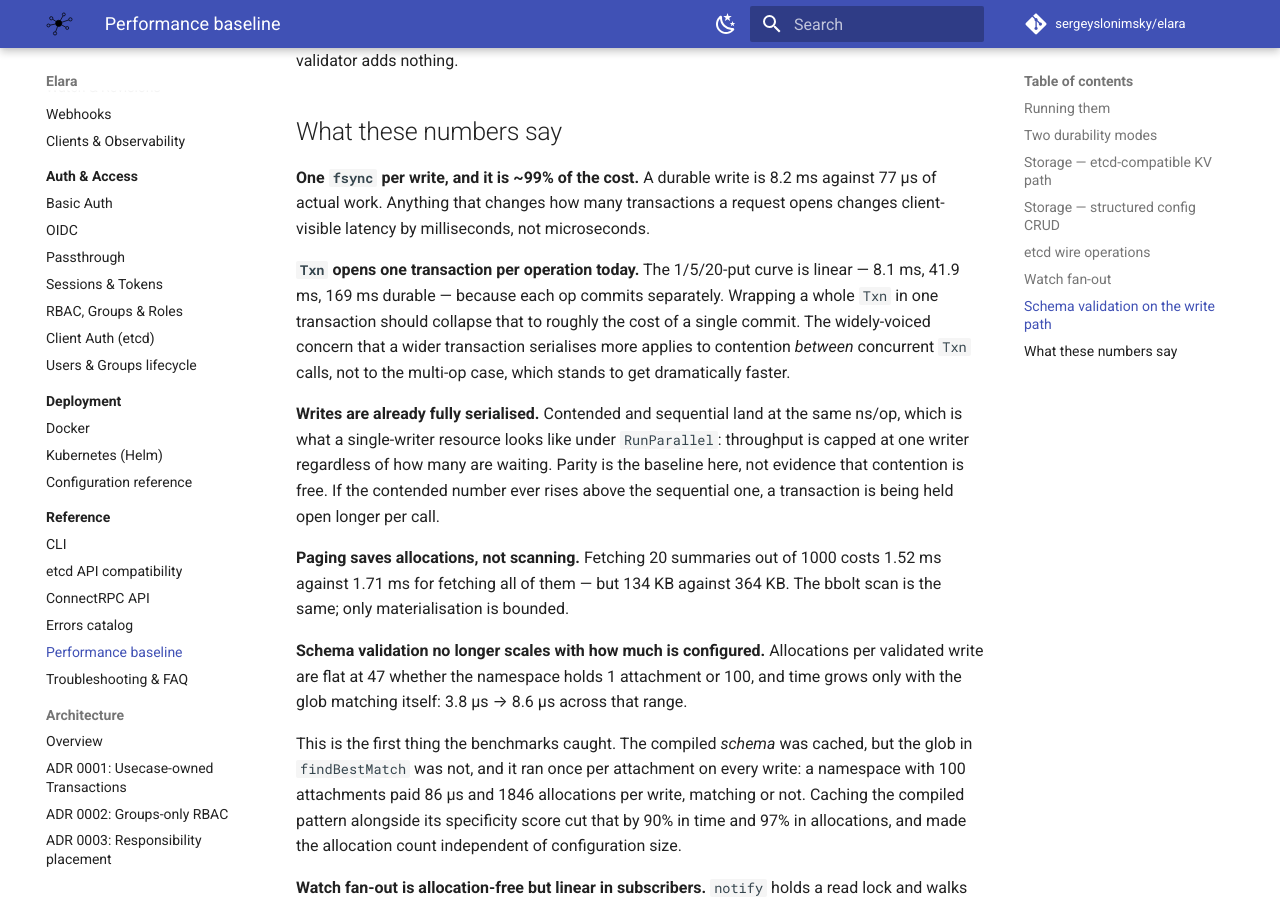
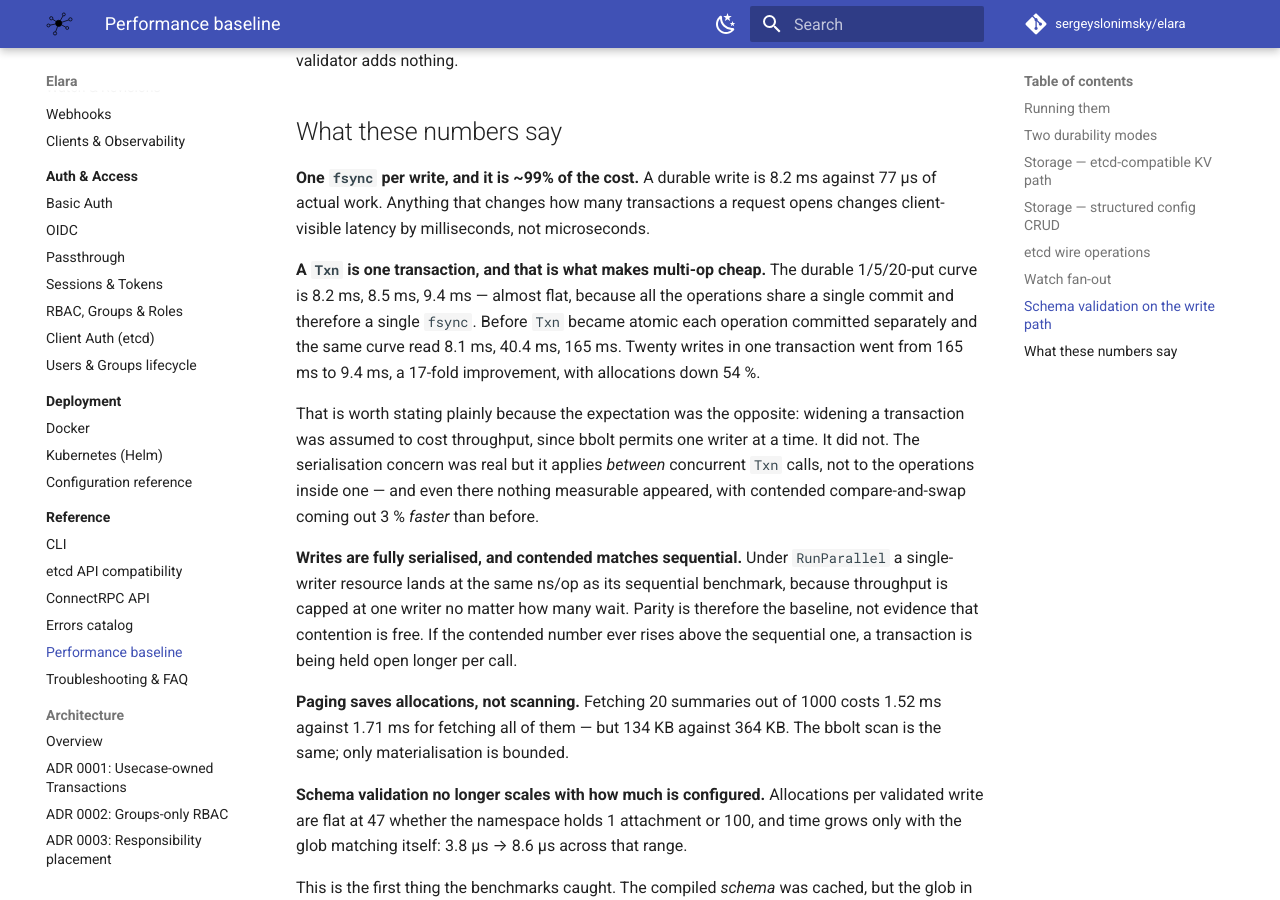
Before and after one commit to sergeyslonimsky/elara, an MkDocs documentation site: the page built from docs/reference/performance.md, in a window 1280 px wide and 900 px high, scrolled down 4185 px. Built offline with MkDocs 1.6.1 and Material for MkDocs 9.7.7, drawn with Linux system fonts in a browser that asks for light colours; comment, search, counter and statistics services are not loaded; some of the changed text lies outside the part shown.

Commit message:
docs(reference): record the atomic-Txn numbers and close the deviation
The etcd wire table is re-measured. The durable multi-op curve is now
almost flat — 8.2 / 8.5 / 9.4 ms for 1 / 5 / 20 puts, against
8.1 / 40.4 / 165 ms before — because the operations share one commit.

The finding is rewritten from a prediction into a result, including the
part that was counter-intuitive: widening the transaction was expected to
cost throughput and did not. Contended compare-and-swap came out 3 %
faster, and the read-only path 10 % faster, the latter because a range
that has already observed the revision no longer makes a second read to
fetch it for the header.

Three documents claimed a layering deviation in internal/handler/etcdv3
that no longer exists, all of them written hours earlier and dated for
exactly this reason. architecture.md and the agent doc now state that both
handler packages follow the rule. ADR 0003 keeps the history, because that
is what an ADR is for, and records the outcome: paying down the violation
was not a tax on the feature, it was the feature.

Co-Authored-By: Claude Opus 5 (1M context) <noreply@anthropic.com>
Claude-Session: https://claude.ai/code/session_01LbK8XftvxMc36j9Nmxkxe3

```diff
--- a/docs/reference/performance.md
+++ b/docs/reference/performance.md
@@ -83,18 +83,18 @@ rest are the cost of the code, which is the part a change can actually move.
 
 | Operation | Time | Allocations |
 |---|---|---|
-| `Put` | 77 µs | 180 |
-| `Put`, **durable** | 8.3 ms | 167 |
-| `Txn` compare-and-swap | 84 µs | 213 |
-| `Txn` compare-and-swap, contended | 83 µs | 214 |
-| `Txn` compare fails (no write) | 3.7 µs | 41 |
-| `Txn` read-only range | 5.3 µs | 60 |
-| `Txn` 1 put | 78 µs | 185 |
-| `Txn` 5 puts | 394 µs | 914 |
-| `Txn` 20 puts | 2.13 ms | 3688 |
-| `Txn` 1 put, **durable** | 8.1 ms | 172 |
-| `Txn` 5 puts, **durable** | 41.9 ms | 859 |
-| `Txn` 20 puts, **durable** | 169 ms | 3459 |
+| `Put` | 74 µs | 183 |
+| `Put`, **durable** | 8.1 ms | 161 |
+| `Txn` compare-and-swap | 77 µs | 210 |
+| `Txn` compare-and-swap, contended | 81 µs | 215 |
+| `Txn` compare fails (no write) | 3.9 µs | 42 |
+| `Txn` read-only range | 4.2 µs | 53 |
+| `Txn` 1 put | 76 µs | 194 |
+| `Txn` 5 puts | 202 µs | 460 |
+| `Txn` 20 puts | 570 µs | 1412 |
+| `Txn` 1 put, **durable** | 8.2 ms | 177 |
+| `Txn` 5 puts, **durable** | 8.5 ms | 422 |
+| `Txn` 20 puts, **durable** | 9.4 ms | 1339 |
 
 ## Watch fan-out
 
@@ -136,19 +136,26 @@ lookup comes back empty, the validator adds nothing.
 transactions a request opens changes client-visible latency by milliseconds,
 not microseconds.
 
-**`Txn` opens one transaction per operation today.** The 1/5/20-put curve is
-linear — 8.1 ms, 41.9 ms, 169 ms durable — because each op commits separately.
-Wrapping a whole `Txn` in one transaction should collapse that to roughly the
-cost of a single commit. The widely-voiced concern that a wider transaction
-serialises more applies to contention *between* concurrent `Txn` calls, not to
-the multi-op case, which stands to get dramatically faster.
+**A `Txn` is one transaction, and that is what makes multi-op cheap.** The
+durable 1/5/20-put curve is 8.2 ms, 8.5 ms, 9.4 ms — almost flat, because all
+the operations share a single commit and therefore a single `fsync`. Before
+`Txn` became atomic each operation committed separately and the same curve read
+8.1 ms, 40.4 ms, 165 ms. Twenty writes in one transaction went from 165 ms to
+9.4 ms, a 17-fold improvement, with allocations down 54 %.
 
-**Writes are already fully serialised.** Contended and sequential land at the
-same ns/op, which is what a single-writer resource looks like under
-`RunParallel`: throughput is capped at one writer regardless of how many are
-waiting. Parity is the baseline here, not evidence that contention is free. If
-the contended number ever rises above the sequential one, a transaction is
-being held open longer per call.
+That is worth stating plainly because the expectation was the opposite: widening
+a transaction was assumed to cost throughput, since bbolt permits one writer at
+a time. It did not. The serialisation concern was real but it applies *between*
+concurrent `Txn` calls, not to the operations inside one — and even there
+nothing measurable appeared, with contended compare-and-swap coming out 3 %
+*faster* than before.
+
+**Writes are fully serialised, and contended matches sequential.** Under
+`RunParallel` a single-writer resource lands at the same ns/op as its sequential
+benchmark, because throughput is capped at one writer no matter how many wait.
+Parity is therefore the baseline, not evidence that contention is free. If the
+contended number ever rises above the sequential one, a transaction is being
+held open longer per call.
 
 **Paging saves allocations, not scanning.** Fetching 20 summaries out of 1000
 costs 1.52 ms against 1.71 ms for fetching all of them — but 134 KB against
```
Also changed, not shown: .agents/go-code-writer.md (+6 -6 lines), docs/adr/0003-responsibility-placement.md (+14 -8 lines), docs/architecture.md (+5 -5 lines).
